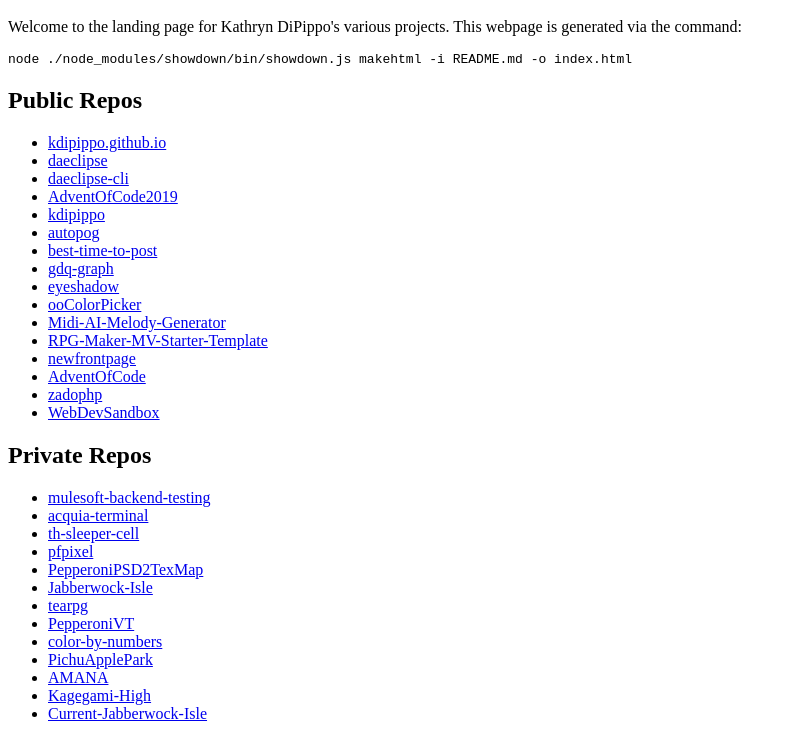
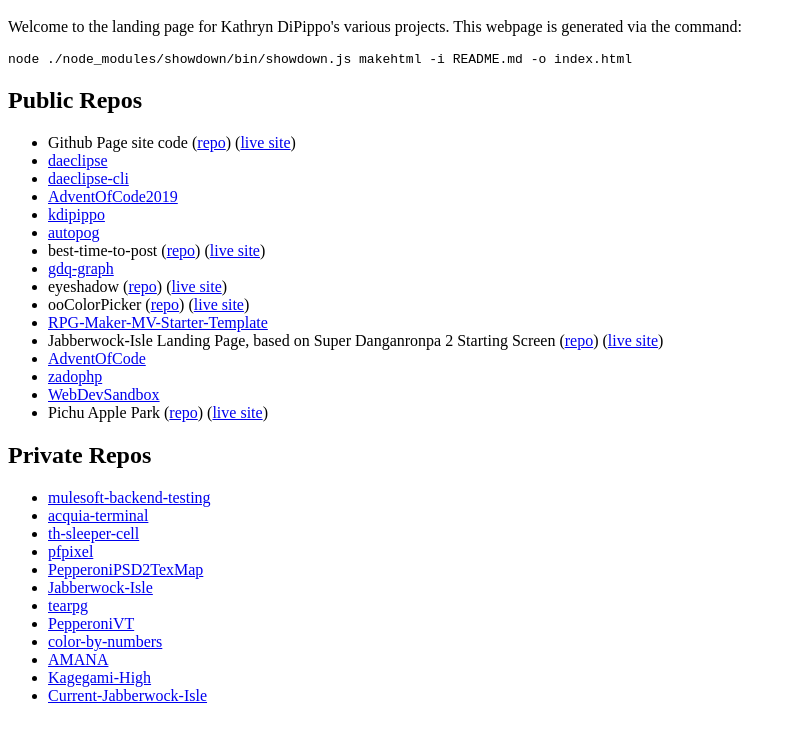
Before and after one commit to kdipippo/kdipippo.github.io, a website: page index.html in a window 1280 px wide. Shown: the part 48-800 px from the top of the page, without its empty margins (0-796 px from the left). Drawn offline with Linux system fonts and the light colour scheme.

Commit message:
Updating repo listings with live sites

```diff
--- a/index.html
+++ b/index.html
@@ -4,22 +4,22 @@
 </code></pre>
 <h2 id="publicrepos">Public Repos</h2>
 <ul>
-<li><a href="https://github.com/kdipippo/kdipippo.github.io">kdipippo.github.io</a></li>
+<li>Github Page site code (<a href="https://github.com/kdipippo/kdipippo.github.io">repo</a>) (<a href="https://kdipippo.github.io">live site</a>)</li>
 <li><a href="https://github.com/kdipippo/daeclipse">daeclipse</a></li>
 <li><a href="https://github.com/kdipippo/daeclipse-cli">daeclipse-cli</a></li>
 <li><a href="https://github.com/kdipippo/AdventOfCode2019">AdventOfCode2019</a></li>
 <li><a href="https://github.com/kdipippo/kdipippo">kdipippo</a></li>
 <li><a href="https://github.com/kdipippo/autopog">autopog</a></li>
-<li><a href="https://github.com/kdipippo/best-time-to-post">best-time-to-post</a></li>
+<li>best-time-to-post (<a href="https://github.com/kdipippo/best-time-to-post">repo</a>) (<a href="https://kdipippo.github.io/best-time-to-post/">live site</a>)</li>
 <li><a href="https://github.com/kdipippo/gdq-graph">gdq-graph</a></li>
-<li><a href="https://github.com/kdipippo/eyeshadow">eyeshadow</a></li>
-<li><a href="https://github.com/kdipippo/ooColorPicker">ooColorPicker</a></li>
-<li><a href="https://github.com/kdipippo/Midi-AI-Melody-Generator">Midi-AI-Melody-Generator</a></li>
+<li>eyeshadow (<a href="https://github.com/kdipippo/eyeshadow">repo</a>) (<a href="https://kdipippo.github.io/eyeshadow/">live site</a>)</li>
+<li>ooColorPicker (<a href="https://github.com/kdipippo/ooColorPicker">repo</a>) (<a href="https://kdipippo.github.io/ooColorPicker/">live site</a>)</li>
 <li><a href="https://github.com/kdipippo/RPG-Maker-MV-Starter-Template">RPG-Maker-MV-Starter-Template</a></li>
-<li><a href="https://github.com/kdipippo/newfrontpage">newfrontpage</a></li>
+<li>Jabberwock-Isle Landing Page, based on Super Danganronpa 2 Starting Screen (<a href="https://github.com/kdipippo/newfrontpage">repo</a>) (<a href="https://kdipippo.github.io/newfrontpage/">live site</a>)</li>
 <li><a href="https://github.com/kdipippo/AdventOfCode">AdventOfCode</a></li>
 <li><a href="https://github.com/kdipippo/zadophp">zadophp</a></li>
 <li><a href="https://github.com/kdipippo/WebDevSandbox">WebDevSandbox</a></li>
+<li>Pichu Apple Park (<a href="https://github.com/kdipippo/pichuapplepark">repo</a>) (<a href="https://kdipippo.github.io/pichuapplepark/">live site</a>)</li>
 </ul>
 <h2 id="privaterepos">Private Repos</h2>
 <ul>
@@ -32,7 +32,6 @@
 <li><a href="https://github.com/kdipippo/tearpg">tearpg</a></li>
 <li><a href="https://github.com/kdipippo/PepperoniVT">PepperoniVT</a></li>
 <li><a href="https://github.com/kdipippo/color-by-numbers">color-by-numbers</a></li>
-<li><a href="https://github.com/kdipippo/PichuApplePark">PichuApplePark</a></li>
 <li><a href="https://github.com/kdipippo/AMANA">AMANA</a></li>
 <li><a href="https://github.com/kdipippo/Kagegami-High">Kagegami-High</a></li>
 <li><a href="https://github.com/kdipippo/Current-Jabberwock-Isle">Current-Jabberwock-Isle</a></li>
```
Also changed, not shown: README.md.
